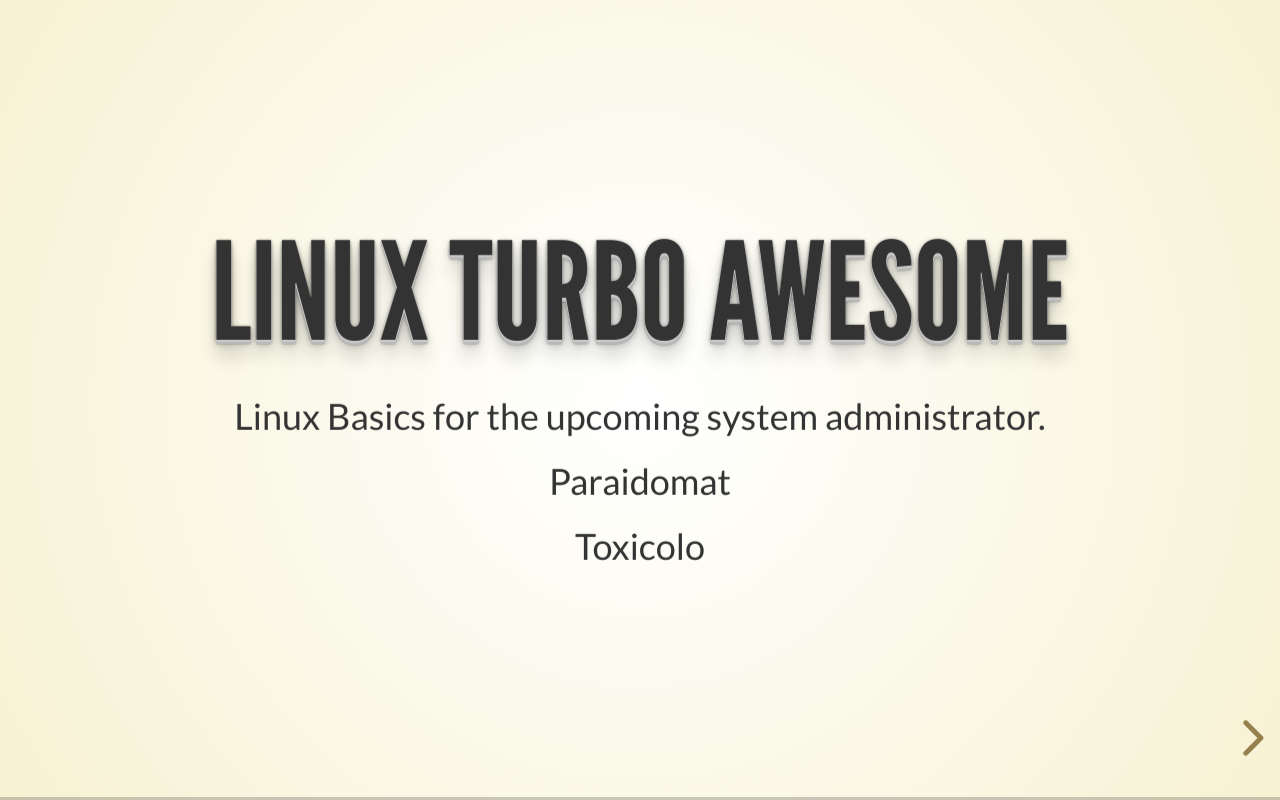
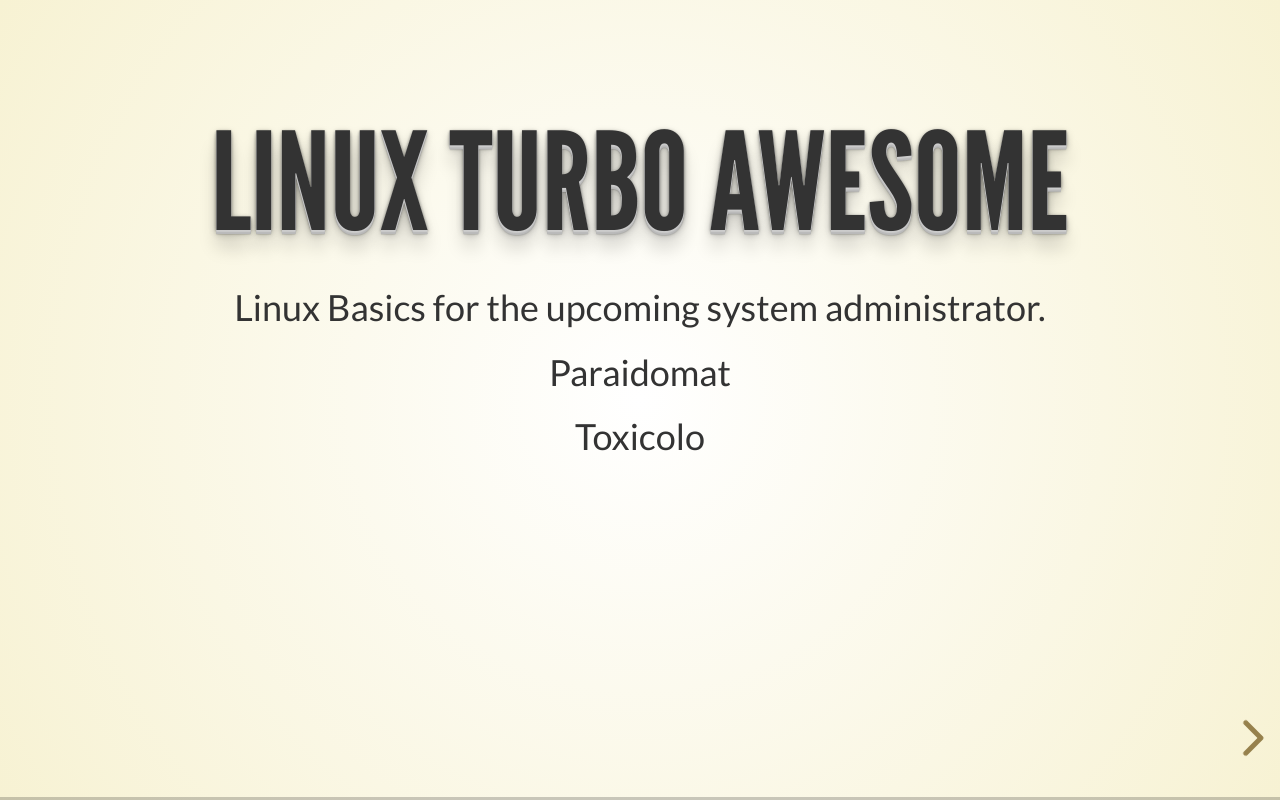
Before and after one commit to Paraidomat/linux-turbo-adventure, a plain HTML site: page Slides/beige.html in a window 1280 px wide. Drawn offline with Linux system fonts and the light colour scheme.

Commit message:
deactivated 'centered'

```diff
--- a/Slides/beige.html
+++ b/Slides/beige.html
@@ -2439,6 +2439,8 @@ num   pkts bytes target     prot opt in     out     source               destina
       Reveal.initialize({
         // Push each slide change to the browser history
         history: true,
+        // Vertical centering of slides
+        center: false,
         // Transition style
         transition: 'slide', // none/fade/slide/convex/concave/zoom
         // The "normal" size of the presentation, aspect ratio will be preserved
```
Also changed, not shown: Slides/black.html (+2 -0 lines), Slides/blood.html (+2 -0 lines), Slides/default.html (+2 -0 lines), Slides/league.html (+2 -0 lines), Slides/moon.html (+2 -0 lines), Slides/night.html (+2 -0 lines), Slides/serif.html (+2 -0 lines), Slides/simple.html (+2 -0 lines), Slides/sky.html (+2 -0 lines), Slides/solarized.html (+2 -0 lines), Slides/white.html (+2 -0 lines), 1 other file.
